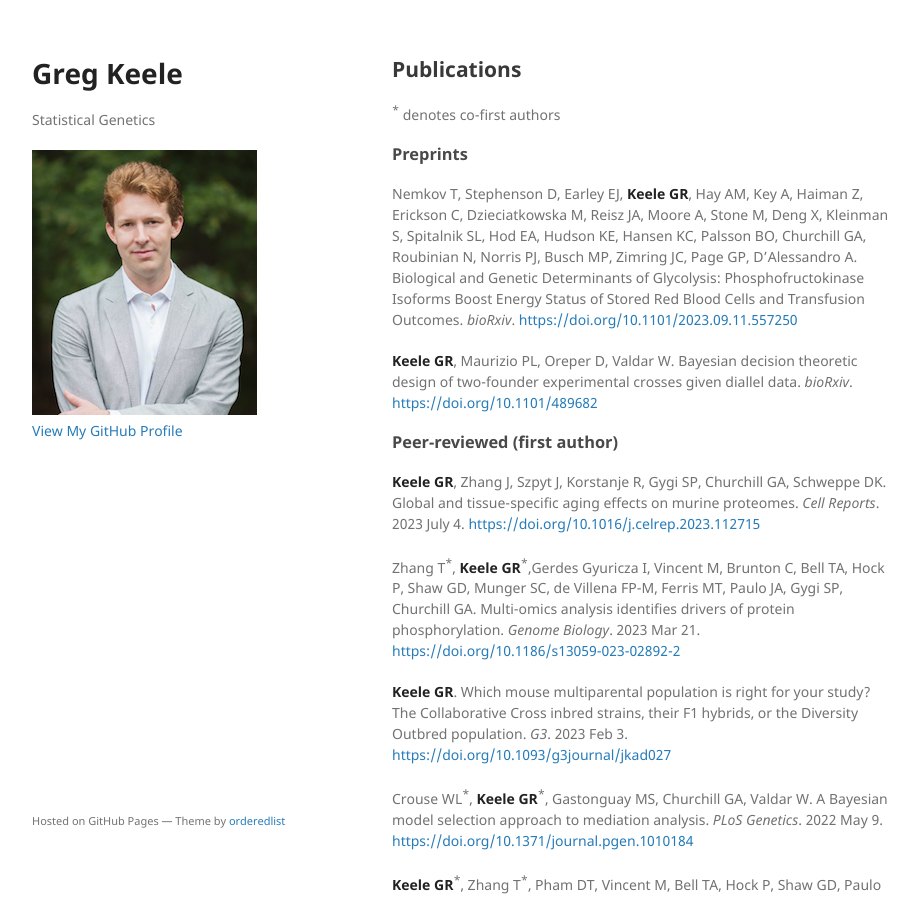
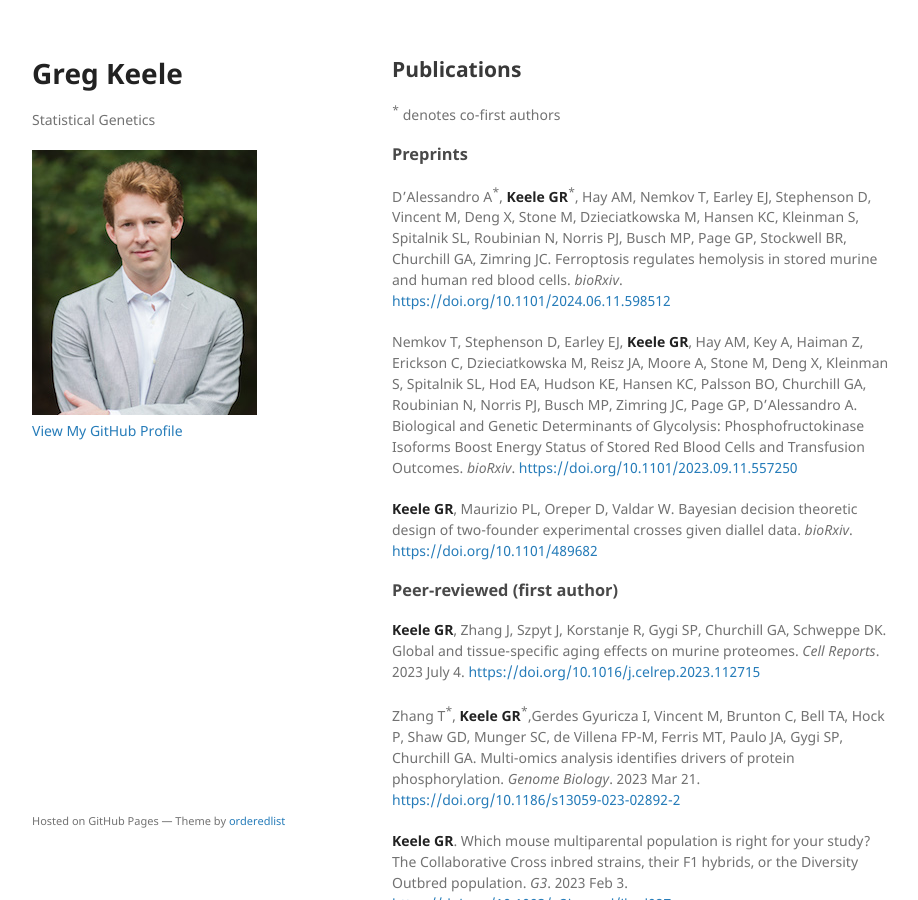
Before and after one commit to gkeele/gkeele.github.io, a Jekyll site: the page built from publications.md, in a window 1280 px wide and 900 px high. Shown: the whole window, without its empty margins (178-1096 px from the left). Built offline with Jekyll 4.4.1, drawn with Linux system fonts in a browser that asks for light colours; our own code applies the rules of GitHub Pages for plain Markdown files.

Commit message:
Added ferroptosis pre-print

```diff
--- a/publications.md
+++ b/publications.md
@@ -6,6 +6,8 @@ layout: default
 <sup>\*</sup> denotes co-first authors
 
 ### Preprints
+
+D'Alessandro A<sup>\*</sup>, **Keele GR**<sup>\*</sup>, Hay AM, Nemkov T, Earley EJ, Stephenson D, Vincent M, Deng X, Stone M, Dzieciatkowska M, Hansen KC, Kleinman S, Spitalnik SL, Roubinian N, Norris PJ, Busch MP, Page GP, Stockwell BR, Churchill GA, Zimring JC. Ferroptosis regulates hemolysis in stored murine and human red blood cells. *bioRxiv*. [https://doi.org/10.1101/2024.06.11.598512](https://doi.org/10.1101/2024.06.11.598512)
 
 Nemkov T, Stephenson D, Earley EJ, **Keele GR**, Hay AM, Key A, Haiman Z, Erickson C, Dzieciatkowska M, Reisz JA, Moore A, Stone M, Deng X, Kleinman S, Spitalnik SL, Hod EA, Hudson KE, Hansen KC, Palsson BO, Churchill GA, Roubinian N, Norris PJ, Busch MP, Zimring JC, Page GP, D'Alessandro A. Biological and Genetic Determinants of Glycolysis: Phosphofructokinase Isoforms Boost Energy Status of Stored Red Blood Cells and Transfusion Outcomes. *bioRxiv*. [https://doi.org/10.1101/2023.09.11.557250](https://doi.org/10.1101/2023.09.11.557250)
 
```
